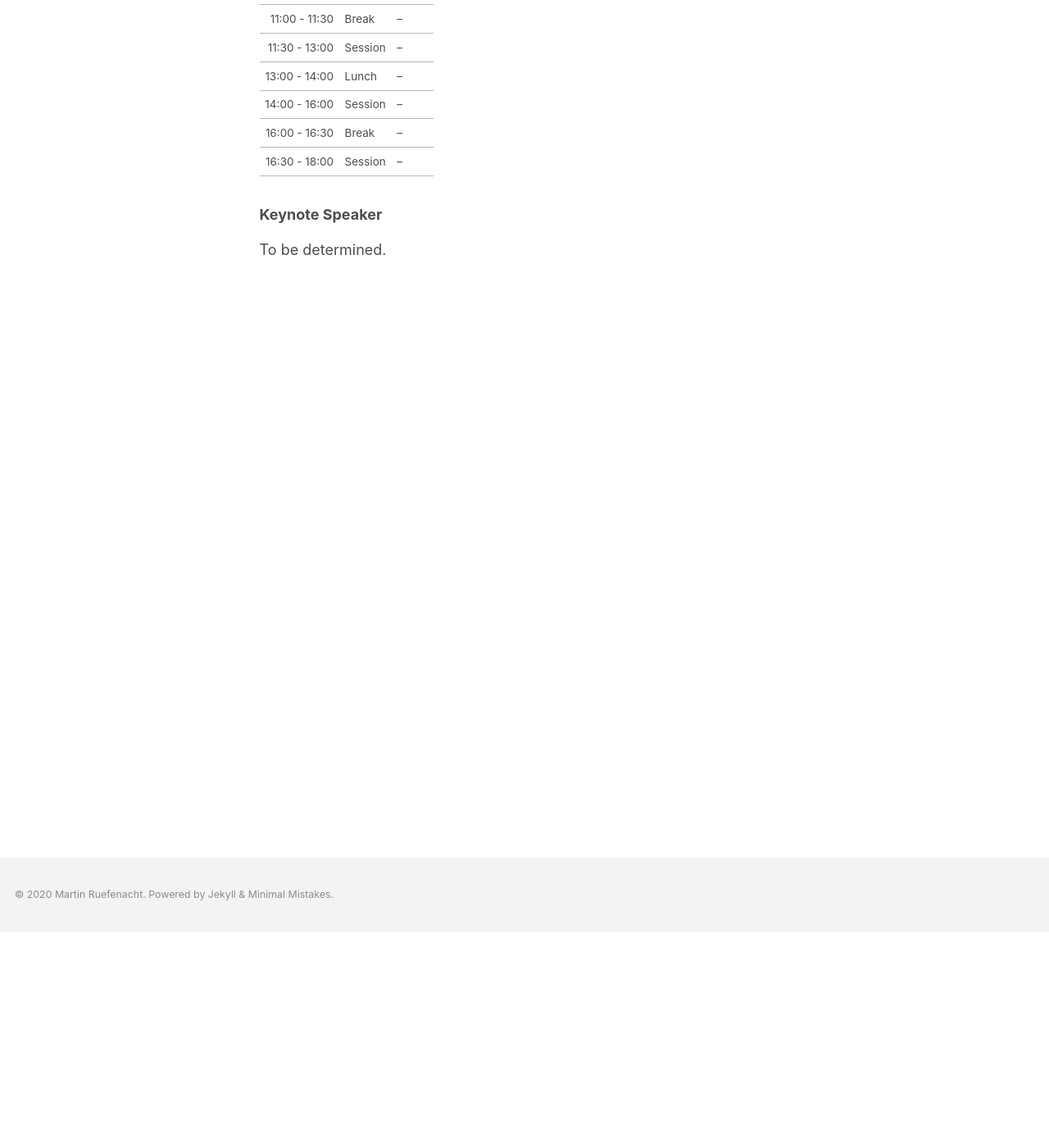
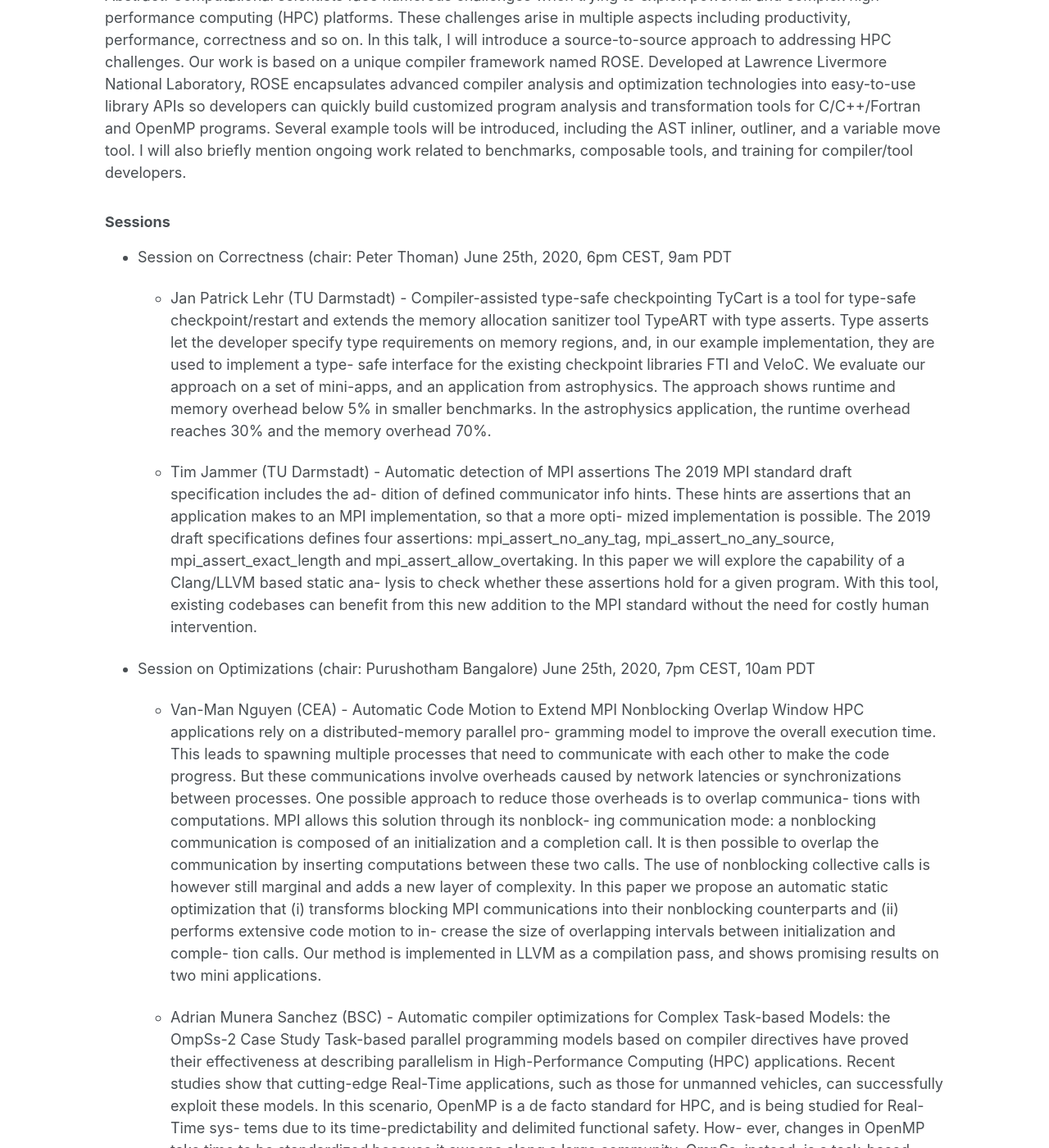
Before and after one commit to c3po-workshop/c3po-workshop.github.io, a Jekyll site: the page built from _pages/program.md, in a window 1280 px wide and 1400 px high, scrolled down 263 px. Shown: the whole window at 82% size. Built offline with Jekyll 4.4.1, drawn with Linux system fonts in a browser that asks for light colours; cached includes are drawn as plain includes; nearby versions of some CDN libraries; our own code applies the rules of GitHub Pages for plain Markdown files; some of the changed text lies outside the part shown.

Commit message:
Updated program

```diff
--- a/_pages/program.md
+++ b/_pages/program.md
@@ -3,34 +3,81 @@
 author_profile: false
 ---
 
-### Schedule
+### Keynote Speaker
+- Keynote: Chunhua (Leo)  Liao (LLNL) - TBD (chair: Julien Jaeger)
+June 25th, 2020, 5pm CEST, 8am PDT
 
-The C3PO'20 Workshop will take place on Thursday, the 25th of June 2020.
+Title: Building Source-to-Source Tools for High-Performance Computing
 
-| **Time**          | **Type**                   | **Name** |
-| ------------: | ---------------------- |  --  |
-| 09:00 - 11:00 | Session                |  --  |
-| 11:00 - 11:30 | Break                  |  --  |
-| 11:30 - 13:00 | Session                |  --  |
-| 13:00 - 14:00 | Lunch                  |  --  |
-| 14:00 - 16:00 | Session                |  --  |
-| 16:00 - 16:30 | Break                  |  --  |
-| 16:30 - 18:00 | Session                |  --  |
+Abstract.
+Computational scientists face numerous challenges when trying to exploit powerful and complex high-performance computing (HPC) platforms. These challenges arise in multiple aspects including productivity, performance, correctness and so on. In this talk, I will introduce a source-to-source approach to addressing HPC challenges. Our work is based on a unique compiler framework named ROSE. Developed at Lawrence Livermore National Laboratory, ROSE encapsulates advanced compiler analysis and optimization technologies into easy-to-use library APIs so developers can quickly build customized program analysis and transformation tools for C/C++/Fortran and OpenMP programs. Several example tools will be introduced, including the AST inliner, outliner, and a variable move tool. I will also briefly mention ongoing work related to benchmarks, composable tools, and training for compiler/tool developers.
 
+### Sessions
+- Session on Correctness (chair: Peter Thoman)
+June 25th, 2020, 6pm CEST, 9am PDT
 
-### Keynote Speaker
+  - Jan Patrick Lehr (TU Darmstadt) - Compiler-assisted type-safe checkpointing
+    TyCart is a tool for type-safe checkpoint/restart and extends
+    the memory allocation sanitizer tool TypeART with type asserts. Type
+    asserts let the developer specify type requirements on memory regions,
+    and, in our example implementation, they are used to implement a type-
+    safe interface for the existing checkpoint libraries FTI and VeloC. We
+    evaluate our approach on a set of mini-apps, and an application from
+    astrophysics. The approach shows runtime and memory overhead below
+    5% in smaller benchmarks. In the astrophysics application, the runtime
+    overhead reaches 30% and the memory overhead 70%.
 
-To be determined.
+  - Tim Jammer (TU Darmstadt) - Automatic detection of MPI assertions
+    The 2019 MPI standard draft specification includes the ad-
+    dition of defined communicator info hints. These hints are assertions that
+    an application makes to an MPI implementation, so that a more opti-
+    mized implementation is possible. The 2019 draft specifications defines
+    four assertions: mpi_assert_no_any_tag, mpi_assert_no_any_source,
+    mpi_assert_exact_length and mpi_assert_allow_overtaking. In this
+    paper we will explore the capability of a Clang/LLVM based static ana-
+    lysis to check whether these assertions hold for a given program. With
+    this tool, existing codebases can benefit from this new addition to the
+    MPI standard without the need for costly human intervention.
 
-<!---
-Name, Affiliation
-Photo
-Biography
-Title of talk
-Abstract
---->
+- Session on Optimizations (chair: Purushotham Bangalore)
+June 25th, 2020, 7pm CEST, 10am PDT
 
-<!---
-Invited speakers
-https://correctness-workshop.github.io/2019/#topics
---->
+  - Van-Man Nguyen (CEA) - Automatic Code Motion to Extend MPI Nonblocking Overlap Window
+    HPC applications rely on a distributed-memory parallel pro-
+    gramming model to improve the overall execution time. This leads to
+    spawning multiple processes that need to communicate with each other
+    to make the code progress. But these communications involve overheads
+    caused by network latencies or synchronizations between processes. One
+    possible approach to reduce those overheads is to overlap communica-
+    tions with computations. MPI allows this solution through its nonblock-
+    ing communication mode: a nonblocking communication is composed of
+    an initialization and a completion call. It is then possible to overlap the
+    communication by inserting computations between these two calls. The
+    use of nonblocking collective calls is however still marginal and adds a
+    new layer of complexity. In this paper we propose an automatic static
+    optimization that (i) transforms blocking MPI communications into their
+    nonblocking counterparts and (ii) performs extensive code motion to in-
+    crease the size of overlapping intervals between initialization and comple-
+    tion calls. Our method is implemented in LLVM as a compilation pass,
+    and shows promising results on two mini applications.
+
+  - Adrian Munera Sanchez (BSC) - Automatic compiler optimizations for Complex Task-based Models: the OmpSs-2 Case Study
+    Task-based parallel programming models based on compiler
+    directives have proved their effectiveness at describing parallelism in
+    High-Performance Computing (HPC) applications. Recent studies show
+    that cutting-edge Real-Time applications, such as those for unmanned
+    vehicles, can successfully exploit these models. In this scenario, OpenMP
+    is a de facto standard for HPC, and is being studied for Real-Time sys-
+    tems due to its time-predictability and delimited functional safety. How-
+    ever, changes in OpenMP take time to be standardized because it sweeps
+    along a large community. OmpSs, instead, is a task-based model for fast-
+    prototyping that has been a forerunner of OpenMP since its inception.
+    OmpSs-2, its successor, aims at the same goal, and defines several fea-
+    tures that can be introduced in future versions of OpenMP. This work
+    targets compiler-based optimizations to enhance the programmability
+    and performance of OmpSs-2. Regarding the former, we present an al-
+    gorithm to determine the data-sharing attributes of OmpSs-2 tasks. Re-
+    garding the latter, we introduce a new algorithm to automatically release
+    OmpSs-2 task dependencies before a task has completed. This work eval-
+    uates both algorithms in a set of well-known benchmarks, and discusses
+    their applicability to the current and future specifications of OpenMP.
```
